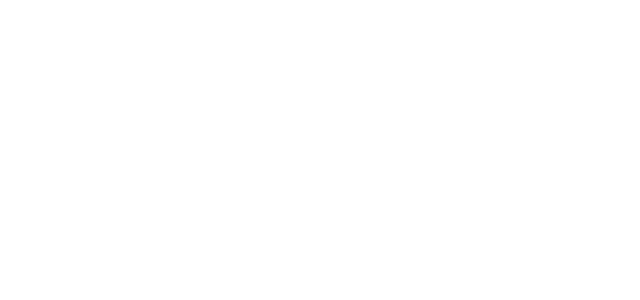
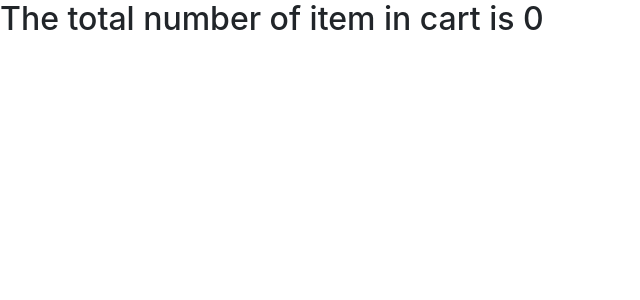
Before and after one commit to rajuraj1994/ReactJs-12PM, a React (Create React App) app: page /reduxdemo in a window 1280 px wide. Before the commit this address had no page. Shown: the top 300 px of the page, without its empty margins (0-640 px from the left). Built offline with nearby package versions, Linux system fonts and the light colour scheme.

Commit message:
`redux react-redux`

```diff
--- a/package.json
+++ b/package.json
@@ -10,9 +10,11 @@
     "formik": "^2.2.9",
     "react": "^17.0.2",
     "react-dom": "^17.0.2",
+    "react-redux": "^7.2.6",
     "react-router-dom": "^6.2.1",
     "react-scripts": "5.0.0",
     "react-slick": "^0.28.1",
+    "redux": "^4.1.2",
     "web-vitals": "^2.1.2",
     "yup": "^0.32.11"
   },
--- a/src/App.js
+++ b/src/App.js
@@ -1,11 +1,21 @@
 import MyRoute from "./MyRoute";
+import { createStore } from 'redux'
+// createStore is used to know for compiler that any reducer is a store
+import { Provider } from 'react-redux'
+// to provide data from reducer to all the components
+
+import cartReducer from './redux/reducer/cartReducer'
 
 function App() {
+  const store = createStore(cartReducer)
+
   return (
     <>
-     <MyRoute/>
+      <Provider store={store}>
+        <MyRoute />
+      </Provider>
     </>
-  );
+  )
 }
 
-export default App;
+export default App
--- a/src/MyRoute.js
+++ b/src/MyRoute.js
@@ -10,6 +10,7 @@
 import Main from './hooks/Main'
 import Show from './context/Show'
 import FormValidation from './validation/FormValidation'
+import MainPage from './redux/MainPage'
 
 const MyRoute = () => {
   return (
@@ -31,6 +32,8 @@
         <Route path='/context' element={<Show />} />
 
         <Route path='/validation' element={<FormValidation />} />
+
+        <Route path='/reduxdemo' element={<MainPage />} />
       </Routes>
     </Router>
   )
--- /dev/null
+++ b/src/redux/MainPage.js
@@ -0,0 +1,12 @@
+import React from 'react'
+import TestNav from './TestNav'
+
+const MainPage = () => {
+  return (
+    <div>
+      <TestNav />
+    </div>
+  )
+}
+
+export default MainPage
--- /dev/null
+++ b/src/redux/TestNav.js
@@ -0,0 +1,14 @@
+import React from 'react'
+import { useSelector } from 'react-redux'
+
+const TestNav = () => {
+  const data = useSelector((state) => state)
+
+  return (
+    <>
+      <h2>The total number of item in cart is {data.cartcount}</h2>
+    </>
+  )
+}
+
+export default TestNav
--- /dev/null
+++ b/src/redux/reducer/cartReducer.js
@@ -0,0 +1,12 @@
+const initialData = {
+  cartcount: 0,
+}
+
+const cartReducer = (state = initialData, action) => {
+  // state stores the initial value
+  // action is a function which perform operation
+
+  return state
+}
+
+export default cartReducer
```
Also changed, not shown: 1 other file (tests, documents, lock files or other folders).
